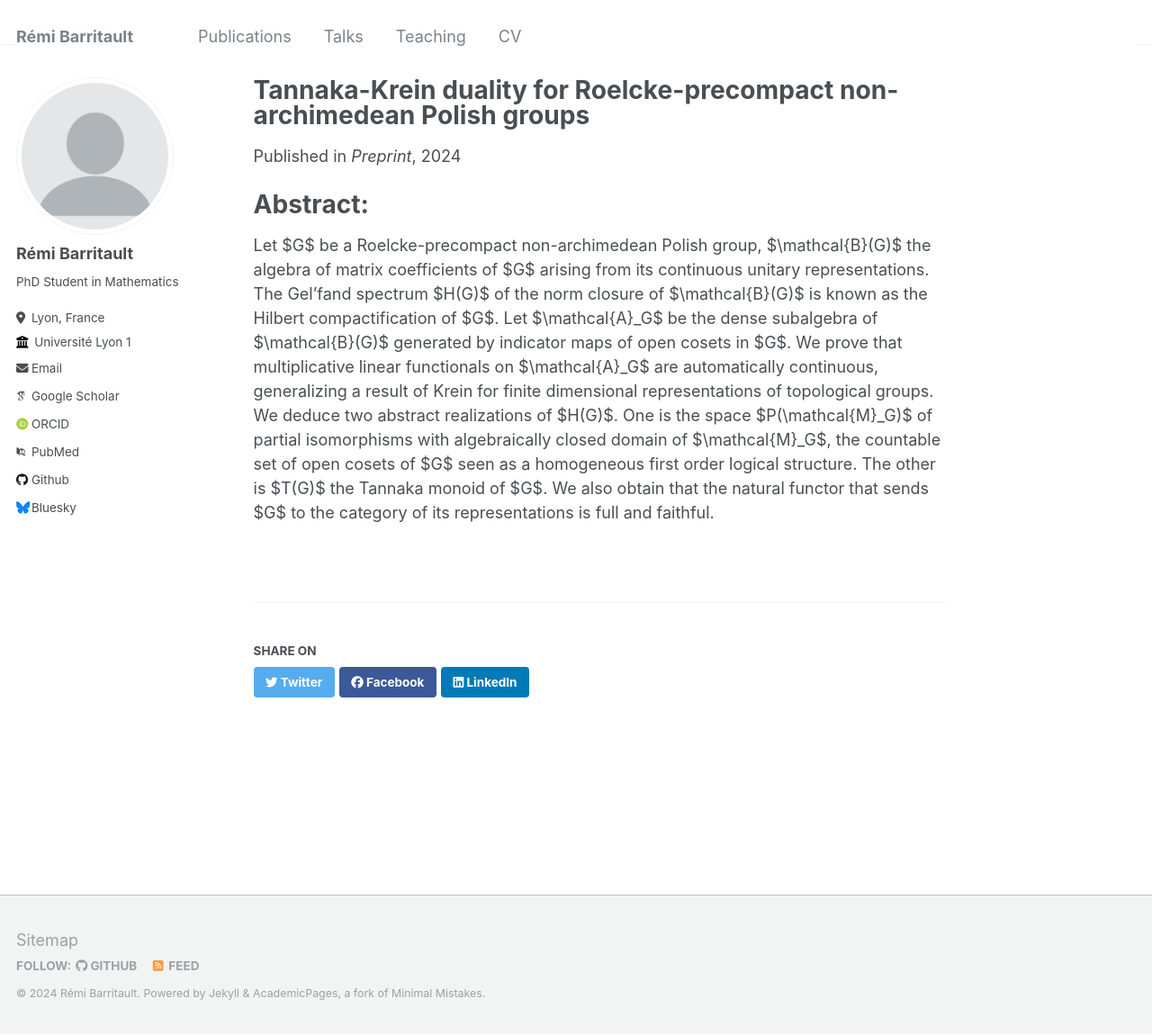
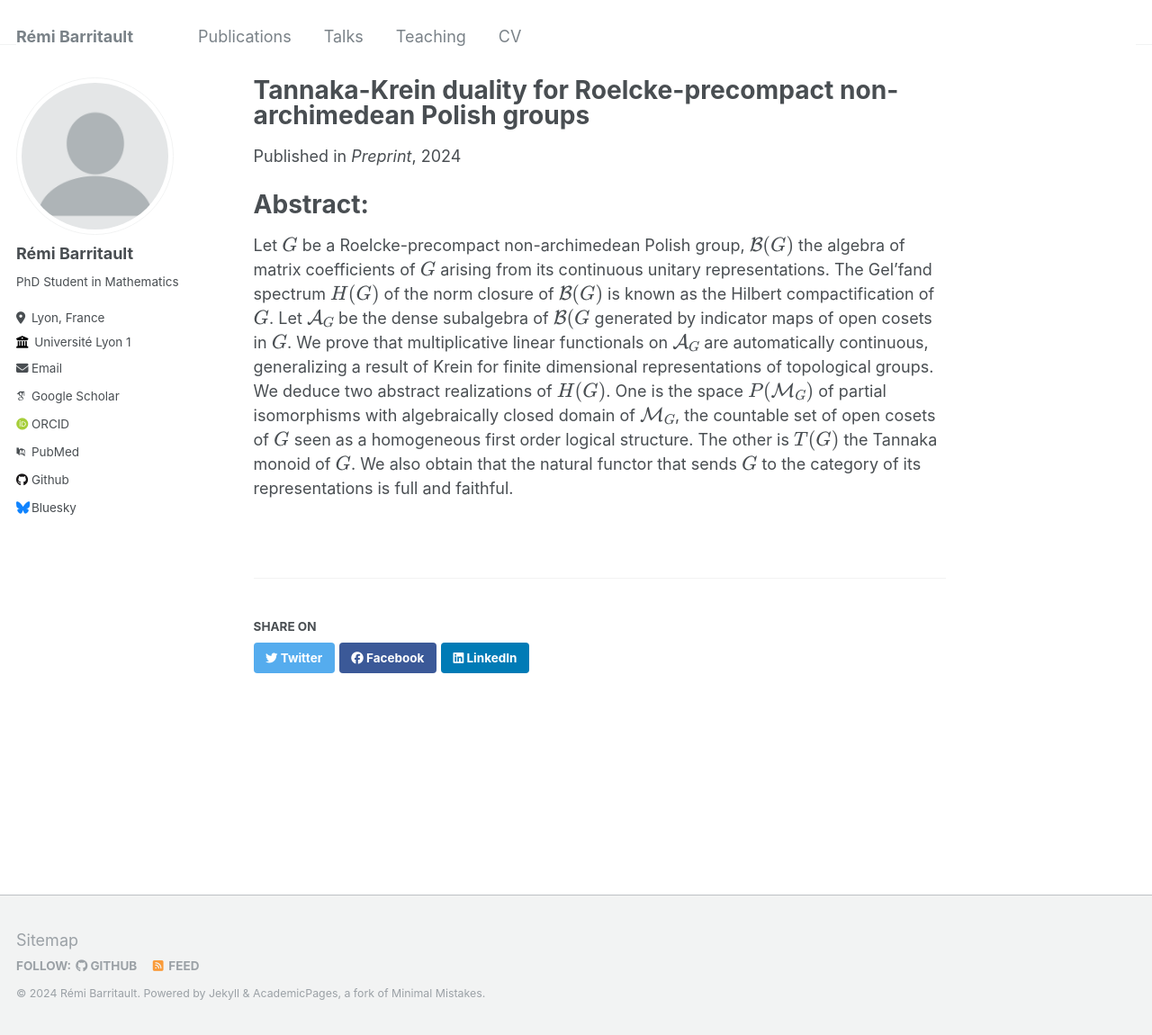
Before and after one commit to rbarritault/rbarritault.github.io, a Jekyll site: the page built from _publications/2024-Tannaka-Krein-duality.md, in a window 1280 px wide and 1150 px high. Shown: the whole window at 90% size. Built offline with Jekyll 4.4.1, drawn with Linux system fonts in a browser that asks for light colours; some web fonts are replaced.

```diff
--- a/_publications/2024-Tannaka-Krein-duality.md
+++ b/_publications/2024-Tannaka-Krein-duality.md
@@ -7,7 +7,6 @@ venue: Preprint
 paperurl: 'https://arxiv.org/pdf/2403.20077.pdf'
 ---
 
+# Abstract:
 
-**Abstract**:
-========
-Let $G$ be a Roelcke-precompact non-archimedean Polish group, $\mathcal{B}(G)$ the algebra of matrix coefficients of $G$ arising from its continuous unitary representations. The Gel’fand spectrum $H(G)$ of the norm closure of $\mathcal{B}(G)$ is known as the Hilbert compactification of $G$. Let $\mathcal{A}_G$ be the dense subalgebra of $\mathcal{B}(G)$ generated by indicator maps of open cosets in $G$. We prove that multiplicative linear functionals on $\mathcal{A}_G$ are automatically continuous, generalizing a result of Krein for finite dimensional representations of topological groups. We deduce two abstract realizations of $H(G)$. One is the space $P(\mathcal{M}_G)$ of partial isomorphisms with algebraically closed domain of $\mathcal{M}_G$, the countable set of open cosets of $G$ seen as a homogeneous first order logical structure. The other is $T(G)$ the Tannaka monoid of $G$. We also obtain that the natural functor that sends $G$ to the category of its representations is full and faithful.
+Let \\(G\\) be a Roelcke-precompact non-archimedean Polish group, \\(\mathcal{B}(G)\\) the algebra of matrix coefficients of \\(G\\) arising from its continuous unitary representations. The Gel’fand spectrum \\(H(G)\\) of the norm closure of \\(\mathcal{B}(G)\\) is known as the Hilbert compactification of \\(G\\). Let \\(\mathcal{A}_G\\) be the dense subalgebra of \\(\mathcal{B}(G\\) generated by indicator maps of open cosets in \\(G\\). We prove that multiplicative linear functionals on \\(\mathcal{A}_G\\) are automatically continuous, generalizing a result of Krein for finite dimensional representations of topological groups. We deduce two abstract realizations of \\(H(G)\\). One is the space \\(P(\mathcal{M}_G)\\) of partial isomorphisms with algebraically closed domain of \\(\mathcal{M}_G\\), the countable set of open cosets of \\(G\\) seen as a homogeneous first order logical structure. The other is \\(T(G)\\) the Tannaka monoid of \\(G\\). We also obtain that the natural functor that sends \\(G\\) to the category of its representations is full and faithful.
```
